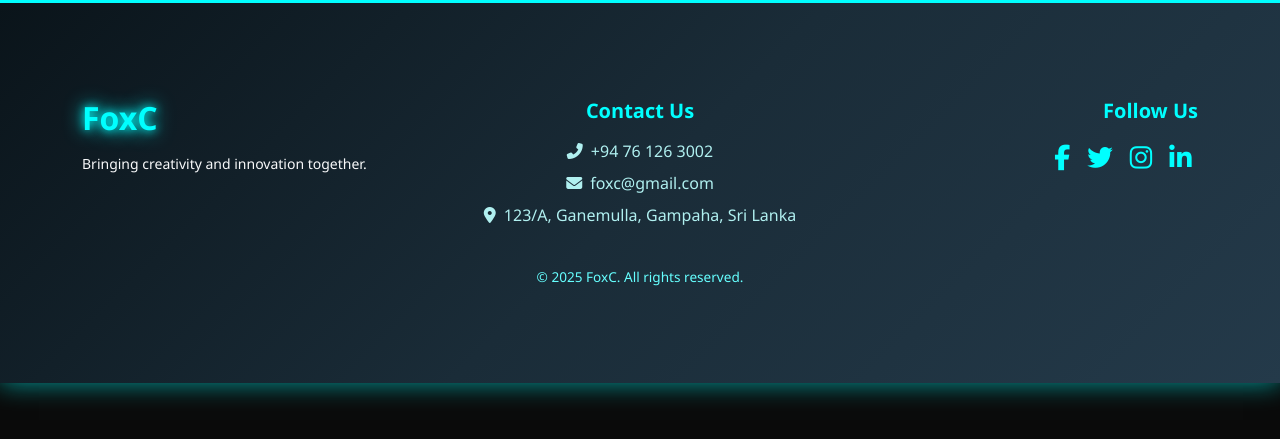
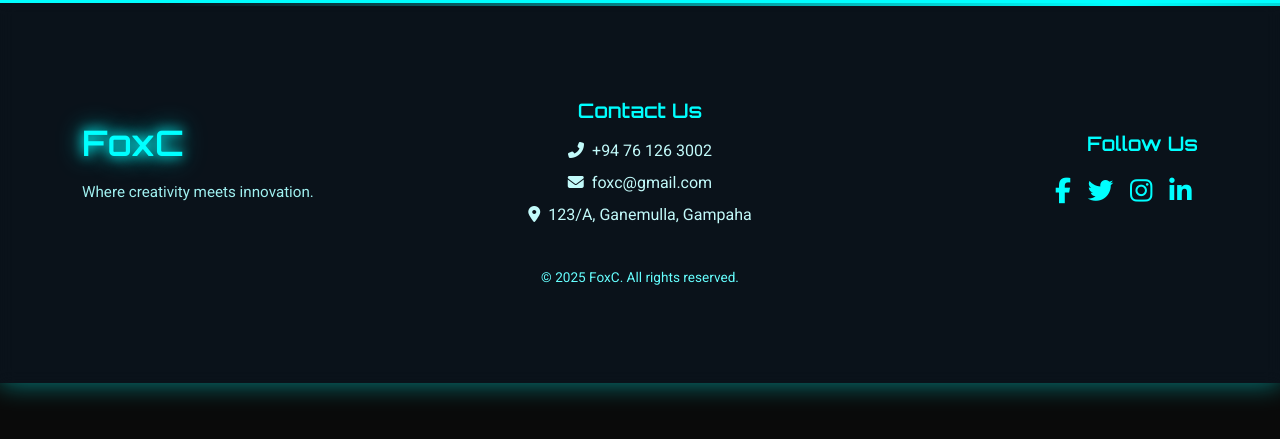
Before and after one commit to chathura-kulathunga/everything-and-nothing, a PHP site: page /contact.php in a window 1280 px wide. Shown: the top 439 px of the page. Run offline with PHP 8.4, Linux system fonts and the light colour scheme.

Commit message:
dev2-contact

```diff
--- a/contact.php
+++ b/contact.php
@@ -4,6 +4,8 @@
   <meta charset="UTF-8" />
   <meta name="viewport" content="width=device-width, initial-scale=1.0">
   <title>FoxC | Contact</title>
+  <!-- Professional, modern fonts and icons -->
+  <link href="https://fonts.googleapis.com/css2?family=Orbitron:wght@600&family=Roboto:wght@400;500&display=swap" rel="stylesheet">
   <link rel="stylesheet" href="https://cdn.jsdelivr.net/npm/bootstrap@5.3.3/dist/css/bootstrap.min.css">
   <link rel="stylesheet" href="https://cdnjs.cloudflare.com/ajax/libs/font-awesome/6.5.0/css/all.min.css">
   <link rel="stylesheet" href="css/contact.css">
@@ -12,17 +14,17 @@
 
   <footer class="contact-footer text-light">
     <div class="container py-5">
-      <div class="row gy-4">
+      <div class="row gy-4 align-items-center">
         <div class="col-md-4 text-center text-md-start">
           <h3 class="brand mb-3">FoxC</h3>
-          <p class="small">Bringing creativity and innovation together.</p>
+          <p class="small tagline">Where creativity meets innovation.</p>
         </div>
         <div class="col-md-4 text-center">
           <h5>Contact Us</h5>
-          <ul class="list-unstyled">
+          <ul class="list-unstyled contact-list">
             <li><i class="fas fa-phone-alt me-2"></i>+94 76 126 3002</li>
             <li><i class="fas fa-envelope me-2"></i>foxc@gmail.com</li>
-            <li><i class="fas fa-map-marker-alt me-2"></i>123/A, Ganemulla, Gampaha, Sri Lanka</li>
+            <li><i class="fas fa-map-marker-alt me-2"></i>123/A, Ganemulla, Gampaha</li>
           </ul>
         </div>
         <div class="col-md-4 text-center text-md-end">
@@ -35,13 +37,13 @@
           </div>
         </div>
       </div>
-      <div class="text-center small mt-4">
+      <div class="text-center small mt-4 copyright">
         © 2025 FoxC. All rights reserved.
       </div>
     </div>
   </footer>
 
   <script src="https://cdn.jsdelivr.net/npm/bootstrap@5.3.3/dist/js/bootstrap.bundle.min.js"></script>
-  <script src="contact.js"></script>
+  <script src="js/contact.js"></script>
 </body>
 </html>
--- a/css/contact.css
+++ b/css/contact.css
@@ -1,52 +1,55 @@
-/* Body background dark so footer stands out, my dear */
+/* Futuristic glass-like background with elegant glow */
 body {
   background-color: #0a0a0a;
+  font-family: 'Roboto', sans-serif;
   margin: 0;
   padding: 0;
-  font-family: 'Segoe UI', Tahoma, Geneva, Verdana, sans-serif;
 }
 
-/* Beautiful futuristic footer with glowing cyan vibes */
+/* Footer: glassmorphism effect with cyan neon borders */
 .contact-footer {
-  background: linear-gradient(135deg, #0a141a, #1a2c38, #243a4a);
-  box-shadow: 0 0 25px rgba(0, 255, 255, 0.6);
-  color: #00ffff;
+  background: rgba(10, 20, 30, 0.8);
+  backdrop-filter: blur(8px);
+  border-top: 3px solid #00ffff;
+  box-shadow: 0 0 25px rgba(0, 255, 255, 0.5);
   padding: 3rem 0;
-  border-top: 3px solid #00ffff;
-
-  /* Use viewport width and reset margin */
-  width: 100vw;
+  color: #e0fafa;
   position: relative;
-  left: 0;
-  margin-left: 0;
-  margin-right: 0;
+  width: 100%;
+  overflow: hidden;
 }
 
-/* Brand name glowing strong, just like you shine */
+/* Brand name: strong, modern glow */
 .contact-footer .brand {
-  font-size: 2rem;
-  font-weight: 900;
+  font-family: 'Orbitron', sans-serif;
+  font-size: 2.2rem;
   color: #00ffff;
   text-shadow: 0 0 10px #00ffff, 0 0 25px #00ffff;
-  margin-bottom: 1rem;
-  transition: text-shadow 1.5s ease-in-out;
+  transition: text-shadow 1s ease-in-out;
 }
 
-/* Headings with that cool cyan glow */
+/* Subtle tagline under brand */
+.contact-footer .tagline {
+  font-size: 0.95rem;
+  color: #a0f0f0;
+}
+
+/* Section titles with cyan accent */
 .contact-footer h5 {
+  font-family: 'Orbitron', sans-serif;
   font-weight: 600;
   color: #00ffff;
   margin-bottom: 1rem;
 }
 
-/* Contact info lines, soft but clear */
-.contact-footer ul li {
+/* Contact list styling */
+.contact-list li {
   margin: 0.5rem 0;
-  color: #b0f0f0;
+  color: #c2fafa;
   font-size: 1rem;
 }
 
-/* Social icons: playful and glowing on hover, like our vibe */
+/* Social icons: stylish glow and hover effect */
 .social-icons a {
   color: #00ffff;
   font-size: 1.6rem;
@@ -57,21 +60,38 @@ body {
 
 .social-icons a:hover {
   color: #ffffff;
-  transform: scale(1.3);
+  transform: scale(1.3) rotate(5deg);
   text-shadow: 0 0 15px #00ffff;
-  cursor: pointer;
 }
 
-/* Footer copyright, soft glow for the finishing touch */
-.contact-footer .text-center.small {
+/* Copyright: softer cyan glow */
+.copyright {
   color: #66ffff;
+  font-size: 0.85rem;
   margin-top: 2rem;
-  font-size: 0.85rem;
 }
 
-/* Responsive brand text for smaller screens, still shining bright */
+/* Subtle animated border shine (like a scanline) */
+.contact-footer::before {
+  content: "";
+  position: absolute;
+  top: 0;
+  left: -150%;
+  width: 150%;
+  height: 3px;
+  background: linear-gradient(90deg, transparent, #00ffff, transparent);
+  animation: scanline 4s linear infinite;
+}
+
+/* Keyframes for scanline animation */
+@keyframes scanline {
+  0% { left: -150%; }
+  100% { left: 100%; }
+}
+
+/* Responsive brand size */
 @media (max-width: 576px) {
   .contact-footer .brand {
-    font-size: 1.6rem;
+    font-size: 1.8rem;
   }
 }
--- a/js/contact.js
+++ b/js/contact.js
@@ -1,6 +1,14 @@
-// Just a small effect: animate brand text glow on load
+// On page load: animate brand glow and add pulsing effect
 document.addEventListener('DOMContentLoaded', () => {
   const brand = document.querySelector('.brand');
-  brand.style.transition = 'text-shadow 1.5s ease-in-out';
-  brand.style.textShadow = '0 0 10px #00ffff, 0 0 20px #00ffff';
+
+  // Initial glow
+  brand.style.textShadow = '0 0 12px #00ffff, 0 0 25px #00ffff';
+
+  // Add pulsing effect
+  setInterval(() => {
+    brand.style.textShadow = brand.style.textShadow === '0 0 12px #00ffff, 0 0 25px #00ffff'
+      ? '0 0 8px #00ffff, 0 0 18px #00ffff'
+      : '0 0 12px #00ffff, 0 0 25px #00ffff';
+  }, 1200);
 });
```
